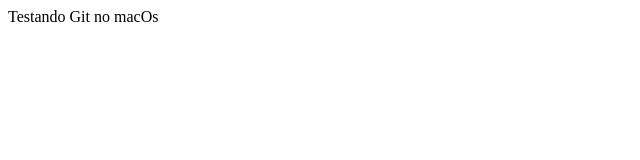
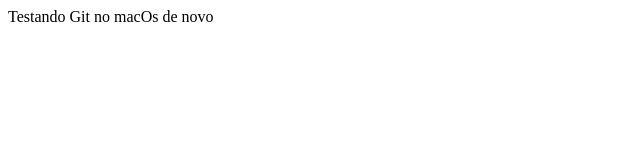
Before and after one commit to DaviSunrider/teste_git_macos, a plain HTML site: page index.html in a window 1280 px wide. Shown: the full height of the page, 0-640 px from the left. Drawn offline with Linux system fonts and the light colour scheme.

Commit message:
branch nova

```diff
--- a/index.html
+++ b/index.html
@@ -7,6 +7,6 @@
     <title>Document</title>
 </head>
 <body>
-    Testando Git no macOs
+    Testando Git no macOs de novo
 </body>
 </html>
```
Also changed, not shown: 1 other file.
